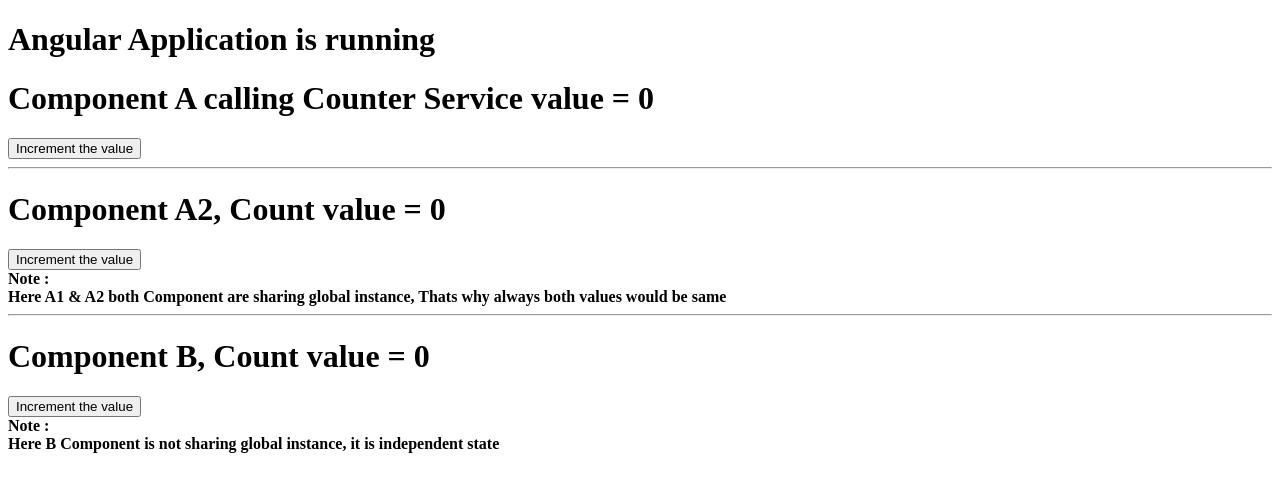
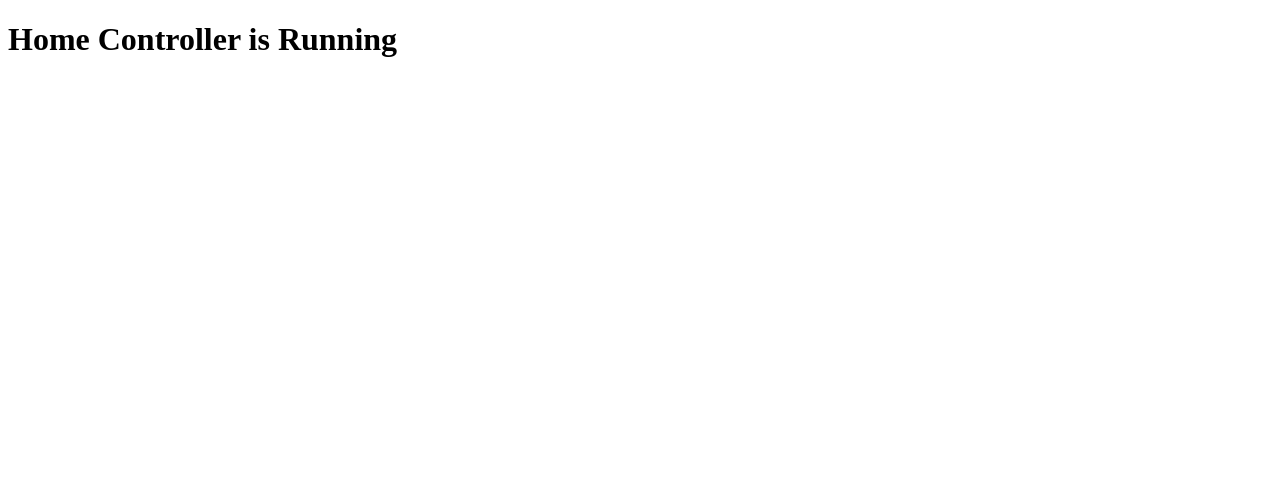
Before and after one commit to parmendra05/angular-basics, an Angular app: page / in a window 1280 px wide. Shown: the top 492 px of the page. Built offline with nearby package versions, Linux system fonts and the light colour scheme.

Commit message:
added home-controller

```diff
--- a/src/app/app.component.html
+++ b/src/app/app.component.html
@@ -1,6 +1,8 @@
 
-<h1>Angular Application is running</h1>
-<!-- <app-employee/> -->
+<!-- <h1>Angular Application is running</h1> -->
+<!-- <app-employee/>
  <app-a1/>
  <app-a2/>
- <app-b/>
+ <app-b/>  -->
+
+<app-home/>
--- a/src/app/app.component.ts
+++ b/src/app/app.component.ts
@@ -4,10 +4,11 @@
 import { A1Component } from './components/a1/a1.component';
 import { A2Component } from './components/a2/a2.component';
 import { BComponent } from './components/b/b.component';
+import { HomeComponent } from './components/home/home.component';
 
 @Component({
   selector: 'app-root',
-  imports: [RouterOutlet, EmployeeComponent,A1Component,A2Component,BComponent],
+  imports: [RouterOutlet, EmployeeComponent,A1Component,A2Component,BComponent,HomeComponent],
   templateUrl: './app.component.html',
   styleUrl: './app.component.css'
 })
--- /dev/null
+++ b/src/app/components/home/home.component.html
@@ -0,0 +1 @@
+<h1> Home Controller is Running </h1>
```
Also changed, not shown: src/app/components/home/home.component.ts (added, +11 -0 lines), src/app/components/home/home.component.css (added), 1 other file (tests, documents, lock files or other folders).
